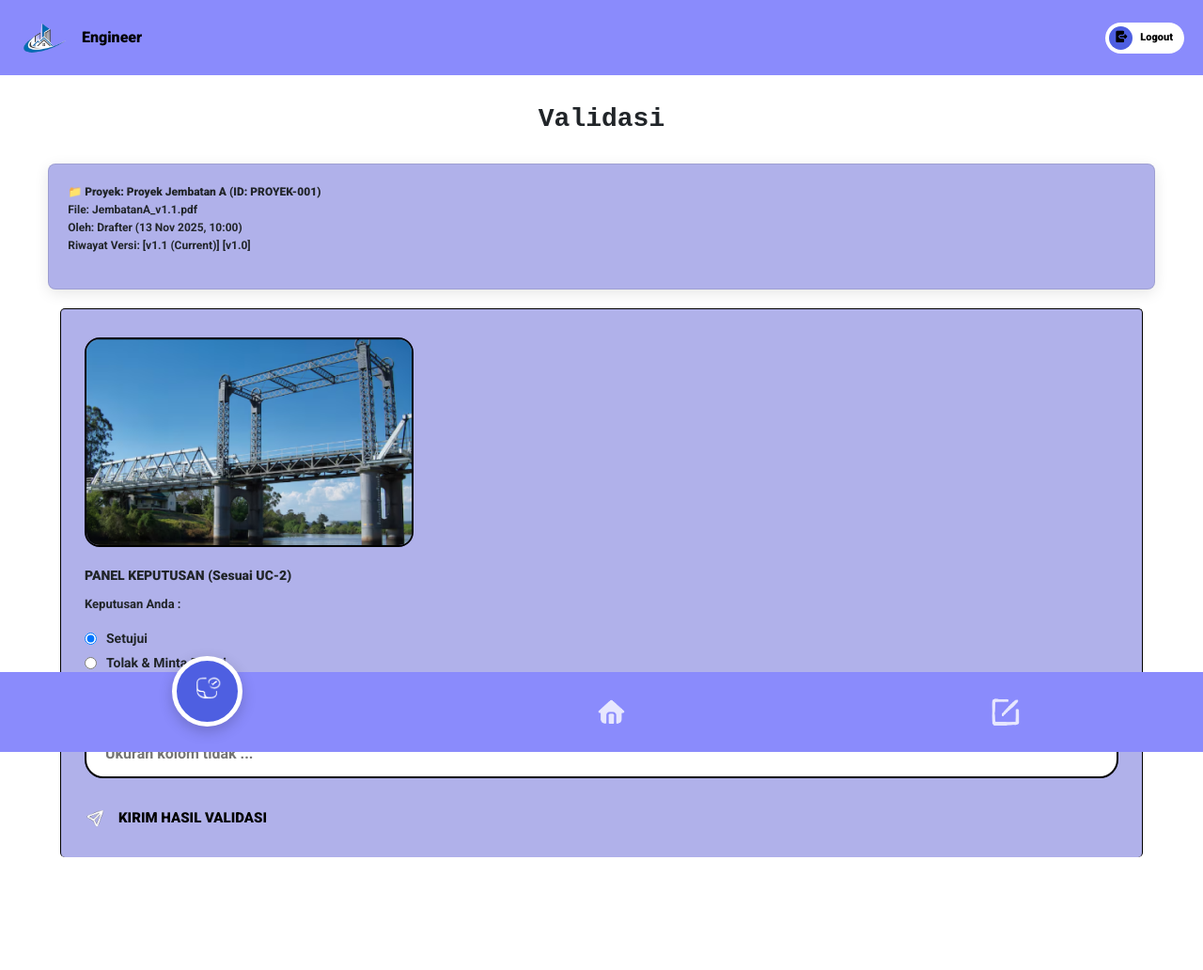
After one commit to salsabilayrrr/buildbase, a PHP site: page /engineer/validasi.php in a window 1280 px wide. The commit adds this page. Shown: the whole page at 94% size. Run offline with PHP 8.4, Linux system fonts and the light colour scheme.

Commit message:
validasi engineer

```diff
--- /dev/null
+++ b/assets/css/styleValidasiEngineer.css
@@ -0,0 +1,167 @@
+/* --- Global Style --- */
+* {
+    margin: 0; padding: 0; box-sizing: border-box;
+}
+
+body {
+    font-family: 'Roboto', sans-serif;
+    background-color: #fff;
+    min-height: 100vh;
+    display: flex;
+    flex-direction: column;
+}
+
+/* --- HEADER --- */
+.dashboard-header {
+    background: #8A8BFC;
+    padding: 20px 20px;
+    display: flex;
+    justify-content: space-between;
+    align-items: center;
+    border-radius: 0;
+    height: 80px;
+}
+
+.header-left {
+    display: flex;
+    align-items: center;
+    gap: 12px;
+}
+
+.header-logo {
+    width: 55px;
+    height: auto;
+    border-radius: 5px;
+}
+
+.header-title {
+    font-weight: 900;
+    font-size: 16px;
+    color: #000;
+}
+
+/* --- LOGOUT --- */
+.btn-logout-pill {
+    background: #fff;
+    padding: 4px 12px 4px 4px;
+    border-radius: 20px;
+    display: flex;
+    align-items: center;
+    gap: 8px;
+    text-decoration: none;
+}
+.logout-icon-box {
+    background: #4E5FE1;
+    width: 25px; height: 25px;
+    border-radius: 50%;
+    display: flex;
+    justify-content: center;
+    align-items: center;
+}
+.logout-icon-box img { width: 20px;}
+.logout-text { color: #000; font-size: 11px; font-weight: 800; }
+
+.logout-icon-img {
+    width: 80px;
+    height: auto;
+    display: block;
+}
+
+
+/* --- Main Content --- */
+.scroll-content {
+    flex: 1;
+    display: flex;
+    flex-direction: column;
+    align-items: center;
+    padding-bottom: 120px;
+}
+
+.main-page-title {
+    font-weight: 600;
+    font-size: 28px;
+    margin: 30px 0;
+    font-family: 'Courier New', Courier, monospace;
+}
+
+/* --- Cards --- */
+.info-card {
+    background-color: #B0B1EA; /* Warna sesuai instruksi */
+    width: 92%;
+    border-radius: 8px; /* Kotak dengan radius kecil */
+    padding: 20px;
+    margin-bottom: 20px;
+    border: 1px solid rgba(0,0,0,0.1);
+    box-shadow: 0 4px 15px rgba(0, 0, 0, 0.1); /* Shadow halus */
+}
+
+.info-card p { font-size: 12px; font-weight: 700; line-height: 1.6; }
+
+.form-card-container {
+    background-color: #B0B1EA;
+    width: 90%;
+    border: 1px solid #000;
+    border-bottom: none;
+    border-radius: 5px;
+    padding: 30px 25px;
+    flex: 1;
+}
+
+.image-preview-box img {
+    border: 2px solid #000;
+    margin-bottom: 20px;
+}
+
+/* --- Panel Decisions --- */
+.panel-subtitle { font-weight: 900; font-size: 14px; margin-bottom: 10px; }
+.label-bold { font-weight: 700; font-size: 13px; }
+
+.radio-group { margin: 10px 0; }
+.radio-item { display: flex; align-items: center; gap: 10px; font-weight: 700; font-size: 14px; margin-bottom: 5px; }
+
+.form-input-pill {
+    width: 100%;
+    padding: 12px 20px;
+    border-radius: 20px;
+    border: 2px solid #000;
+    margin-top: 10px;
+    background: #fff;
+    font-weight: 600;
+}
+
+.btn-send-action {
+    background: transparent;
+    border: none;
+    display: flex;
+    align-items: center;
+    gap: 12px;
+    margin-top: 30px;
+    cursor: pointer;
+}
+.btn-send-action span { font-weight: 900; font-size: 15px; }
+
+/* --- Bottom Nav --- */
+.bottom-nav {
+    background-color: #8A8BFC;
+    height: 85px;
+    display: flex;
+    justify-content: space-around;
+    align-items: center;
+    position: fixed;
+    bottom: 0;
+    width: 100%;
+    transition: transform 0.3s;
+}
+
+.active-extra-circle {
+    background-color: #4E5FE1;
+    width: 75px; height: 75px;
+    border-radius: 50%;
+    border: 5px solid #fff;
+    display: flex; justify-content: center; align-items: center;
+    margin-top: -45px;
+    box-shadow: 0 5px 15px rgba(0,0,0,0.2);
+}
+
+.nav-icon-active { width: 65px; padding-left: 15px; filter: brightness(0) invert(1); }
+.nav-icon-side { width: 55px; filter: brightness(0) invert(1); opacity: 0.8; }
--- a/dashboard/engineer.php
+++ b/dashboard/engineer.php
@@ -86,7 +86,7 @@ if(!isset($_SESSION['user']) || $_SESSION['user']['role'] != 'engineer'){
 
         <nav class="bottom-nav" id="mainNavbar">
             <div class="nav-item">
-                <a href="#"><img src="../assets/img/validasi.png" class="nav-icon-side"></a>
+                <a href="../engineer/validasi.php"><img src="../assets/img/validasi.png" class="nav-icon-side"></a>
             </div>
             <div class="nav-item">
                 <div class="home-circle">
--- /dev/null
+++ b/engineer/validasi.php
@@ -0,0 +1,93 @@
+<?php
+session_start();
+?>
+<!DOCTYPE html>
+<html lang="id">
+<head>
+    <meta charset="UTF-8">
+    <meta name="viewport" content="width=device-width, initial-scale=1.0, maximum-scale=1.0, user-scalable=no">
+    <title>Validasi - Engineer</title>
+    <link href="https://cdn.jsdelivr.net/npm/bootstrap@5.3.2/dist/css/bootstrap.min.css" rel="stylesheet">
+    <link href="https://fonts.googleapis.com/css2?family=Roboto:wght@400;700;900&display=swap" rel="stylesheet">
+    <link rel="stylesheet" href="../assets/css/styleValidasiEngineer.css">
+</head>
+<body>
+
+    <header class="dashboard-header">
+        <div class="header-left">
+            <img src="../assets/img/logo.png" class="header-logo" alt="Logo">
+            <span class="header-title">Engineer</span>
+        </div>
+        <div class="btn-logout-pill">
+            <div class="logout-icon-box">
+                <img src="../assets/img/logout.png" alt="Logout">
+            </div>
+            <span class="logout-text">Logout</span>
+        </div>
+    </header>
+
+    <main class="scroll-content">
+        <h2 class="main-page-title">Validasi</h2>
+
+        <div class="info-card">
+            <p>
+                📁 <strong>Proyek: Proyek Jembatan A (ID: PROYEK-001)</strong><br>
+                File: JembatanA_v1.1.pdf<br>
+                Oleh: Drafter (13 Nov 2025, 10:00)<br>
+                Riwayat Versi: [v1.1 (Current)] [v1.0]
+            </p>
+        </div>
+
+        <div class="form-card-container">
+            <div class="image-preview-box">
+                <img src="../assets/img/jembatan.png" alt="Jembatan" class="img-fluid rounded-4 border-black">
+            </div>
+
+            <div class="decision-panel">
+                <p class="panel-subtitle">PANEL KEPUTUSAN (Sesuai UC-2)</p>
+                <p class="label-bold">Keputusan Anda :</p>
+
+                <div class="radio-group">
+                    <label class="radio-item">
+                        <input type="radio" name="keputusan" value="setuju" checked> Setujui
+                    </label>
+                    <label class="radio-item">
+                        <input type="radio" name="keputusan" value="tolak"> Tolak & Minta Revisi
+                    </label>
+                </div>
+
+                <p class="label-bold" style="margin-top: 15px;">Catatan Validasi (Wajib diisi jika Tolak) :</p>
+                <input type="text" class="form-input-pill" placeholder="Ukuran kolom tidak ...">
+
+                <button class="btn-send-action">
+                    <img src="../assets/img/send.png" alt="Send" width="24">
+                    <span>KIRIM HASIL VALIDASI</span>
+                </button>
+            </div>
+        </div>
+    </main>
+
+    <nav class="bottom-nav" id="mainNavbar">
+        <div class="nav-item">
+            <div class="active-extra-circle">
+                <img src="../assets/img/validasi.png" class="nav-icon-active" alt="Validasi">
+            </div>
+        </div>
+        <div class="nav-item">
+            <a href="../dashboard/engineer.php"><img src="../assets/img/home.png" class="nav-icon-side" alt="Home">
+        </div>
+        <div class="nav-item">
+            <img src="../assets/img/database.png" class="nav-icon-side" alt="Edit">
+        </div>
+    </nav>
+
+    <script>
+        const navbar = document.getElementById('mainNavbar');
+        const inputs = document.querySelectorAll('input');
+        inputs.forEach(input => {
+            input.addEventListener('focus', () => { navbar.style.transform = 'translateY(120px)'; });
+            input.addEventListener('blur', () => { navbar.style.transform = 'translateY(0)'; });
+        });
+    </script>
+</body>
+</html>
```
Also changed, not shown: assets/img/jembatan.png (added), assets/img/send.png (added).
